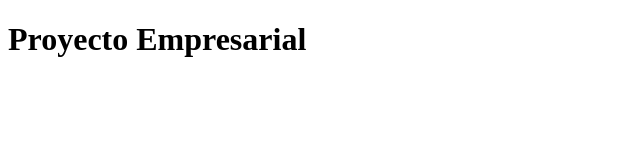
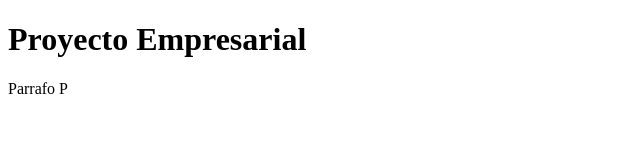
Before and after one commit to xatursa/cursogit, a plain HTML site: page index.html in a window 1280 px wide. Shown: the full height of the page, 0-640 px from the left. Drawn offline with Linux system fonts and the light colour scheme.

Commit message:
Update index.html

```diff
--- a/index.html
+++ b/index.html
@@ -9,5 +9,6 @@
 <body>
 
 <h1>Proyecto Empresarial</h1>
+  <p>Parrafo P</p>
 </body>
 </html>
```
